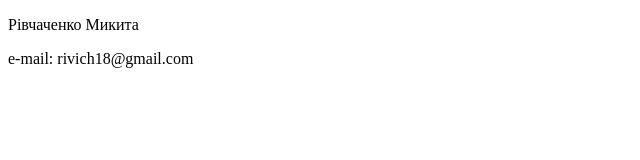
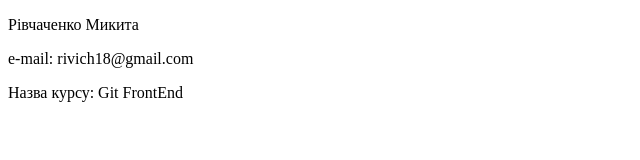
Before and after one commit to 018riva/Osnovy-Git.Zavdannia-2, a plain HTML site: page index.html in a window 1280 px wide. Shown: the whole page, without its empty margins (0-640 px from the left). Drawn offline with Linux system fonts and the light colour scheme.

Commit message:
add course name

```diff
--- a/index.html
+++ b/index.html
@@ -20,5 +20,6 @@
 <body>
     <p>Рівчаченко Микита</p>
     <p>e-mail: rivich18@gmail.com</p>
+    <p>Назва курсу: Git FrontEnd</p>
 </body>
 </html>
```
